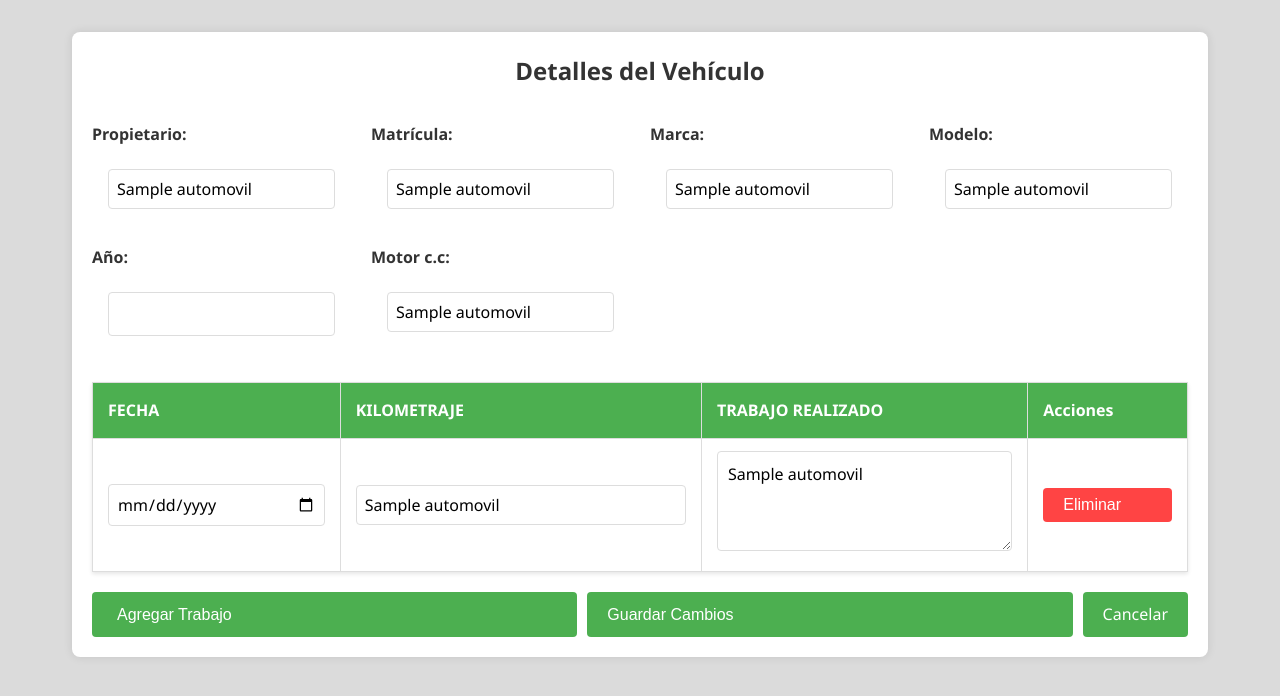
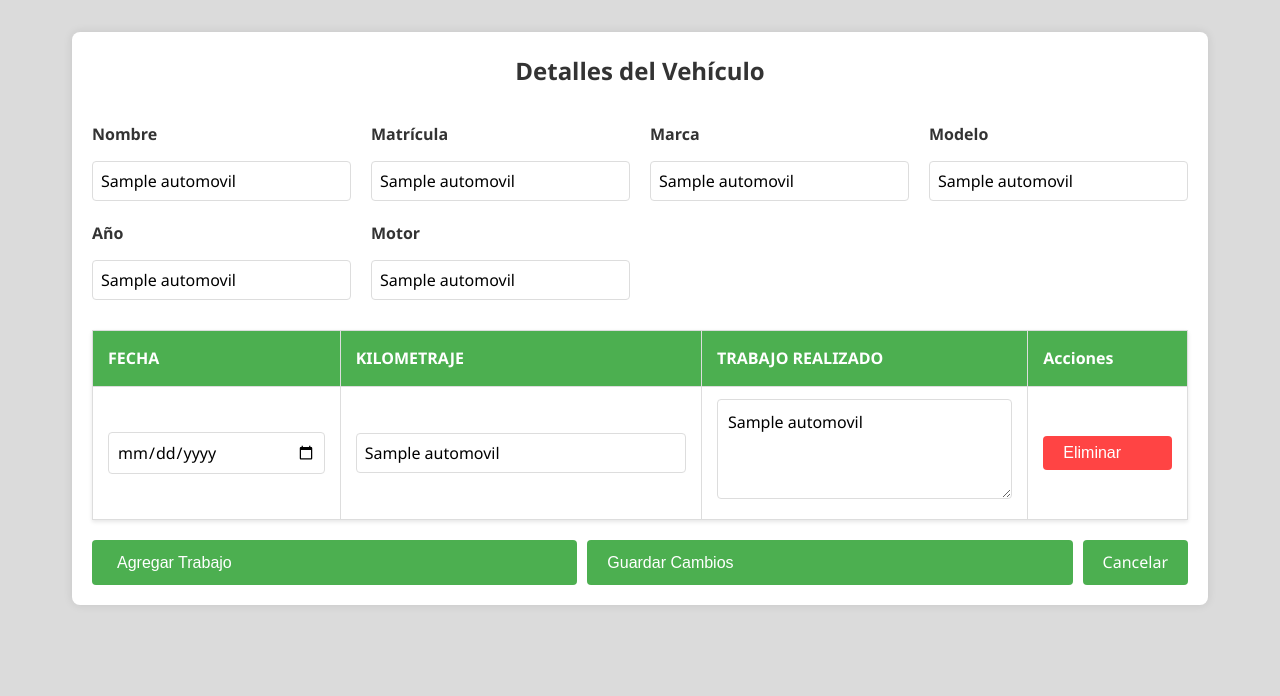
Before and after one commit to RSMAutomotriz/RSMAutomotriz.github.io, a Flask app: page /editar/1 in a window 1280 px wide. Shown: the top 696 px of the page. Run offline with Flask 3, Linux system fonts and the light colour scheme; the visitor is signed in with stand-in values (Sample User, id 1); a database or web service that is not in the repository returns one stand-in record (values such as "Sample title"); some libraries are stand-ins or nearby versions.

Commit message:
Update editar.html

```diff
--- a/templates/editar.html
+++ b/templates/editar.html
@@ -8,45 +8,28 @@
     <form method="POST" action="{{ url_for('editar_mision', id=auto[0]) }}">
         <div class="details-grid">
             <div class="detail-item">
-                <div class="label">Propietario:</div>
-                <div class="value">
-                    <input type="text" name="name" value="{{ auto[1] }}" required>
-                </div>
+                <label class="label">Nombre</label>
+                <input type="text" name="name" value="{{ auto[1] }}" required>
             </div>
-
             <div class="detail-item">
-                <div class="label">Matrícula:</div>
-                <div class="value">
-                    <input type="text" name="matricula" value="{{ auto[2] }}" required>
-                </div>
+                <label class="label">Matrícula</label>
+                <input type="text" name="matricula" value="{{ auto[2] }}" required>
             </div>
-
             <div class="detail-item">
-                <div class="label">Marca:</div>
-                <div class="value">
-                    <input type="text" name="marca" value="{{ auto[3] }}" required>
-                </div>
+                <label class="label">Marca</label>
+                <input type="text" name="marca" value="{{ auto[3] }}" required>
             </div>
-
             <div class="detail-item">
-                <div class="label">Modelo:</div>
-                <div class="value">
-                    <input type="text" name="model" value="{{ auto[4] }}" required>
-                </div>
+                <label class="label">Modelo</label>
+                <input type="text" name="model" value="{{ auto[4] }}" required>
             </div>
-
             <div class="detail-item">
-                <div class="label">Año:</div>
-                <div class="value">
-                    <input type="number" name="year" value="{{ auto[5] }}" required>
-                </div>
+                <label class="label">Año</label>
+                <input type="text" name="year" value="{{ auto[5] }}" required>
             </div>
-
             <div class="detail-item">
-                <div class="label">Motor c.c:</div>
-                <div class="value">
-                    <input type="text" name="motor" value="{{ auto[6] }}" required>
-                </div>
+                <label class="label">Motor</label>
+                <input type="text" name="motor" value="{{ auto[6] }}" required>
             </div>
         </div>
 
@@ -68,7 +51,7 @@
                         <textarea name="work[]" class="work-input" required>{{ trabajo[8] }}</textarea>
                     </td>
                     <td>
-                        <button type="button" class="btn-eliminar" onclick="eliminarFila(this, {{ trabajo[0] }})">
+                        <button type="button" class="btn-eliminar" onclick="eliminarFila(this)">
                             <i class="fas fa-trash"></i> Eliminar
                         </button>
                     </td>
@@ -89,31 +72,8 @@
 </div>
 
 <script>
-    function eliminarFila(boton, trabajoId) {
-        const tbody = document.getElementById('workTableBody');
-        const fila = boton.closest('tr');
-
-        if (tbody.rows.length > 1) {
-            if (confirm('¿Estás seguro de eliminar este registro?')) {
-                fetch(`/eliminar_trabajo/${trabajoId}`, {
-                    method: 'POST'
-                })
-                .then(response => response.json())
-                .then(data => {
-                    if (data.success) {
-                        fila.remove();
-                    } else {
-                        alert(data.message || 'Error al eliminar el registro');
-                    }
-                })
-                .catch(error => {
-                    console.error('Error:', error);
-                    alert('Error al eliminar el registro');
-                });
-            }
-        } else {
-            alert('Debe mantener al menos una fila de trabajo');
-        }
+    function eliminarFila(boton) {
+        boton.closest('tr').remove();
     }
 
     function agregarFila() {
```
